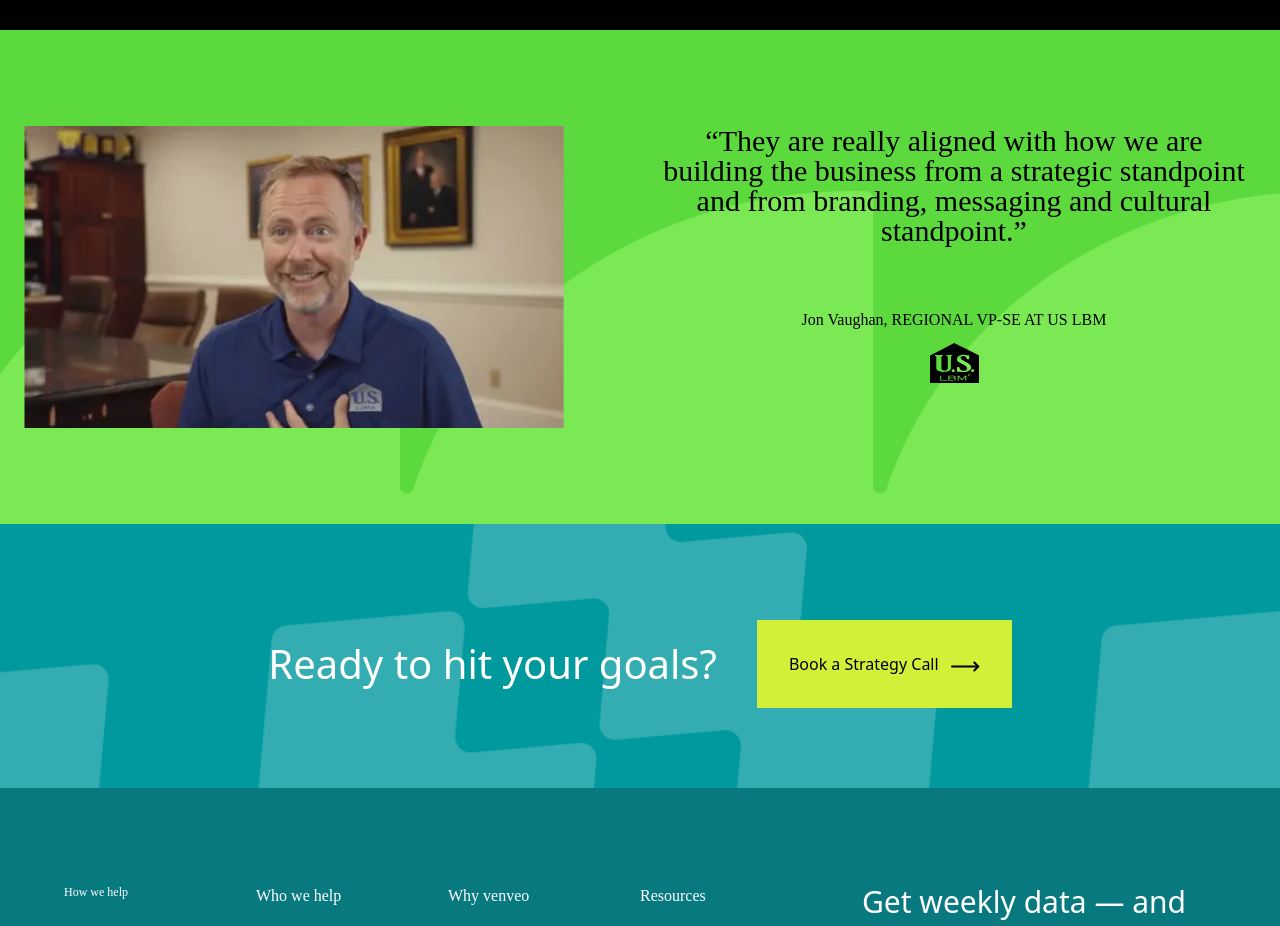
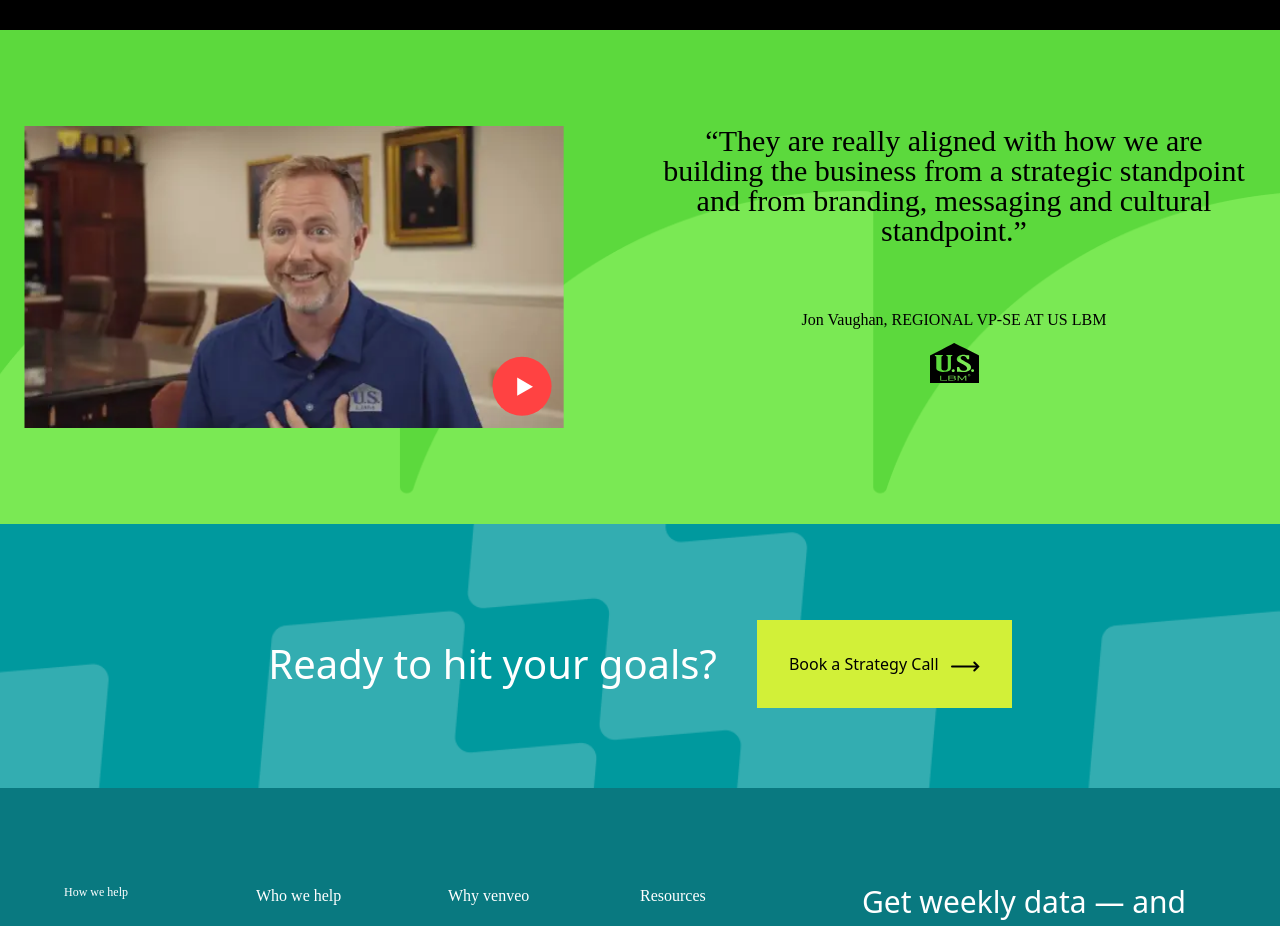
Before and after one commit to divansh-529/team-vento, a plain HTML site: page footer.html in a window 1280 px wide. Shown: the part 2420-3346 px from the top of the page. Drawn offline with nearby package versions, Linux system fonts and the light colour scheme; a web font is replaced by a local one.

Commit message:
play-button

```diff
--- a/footer.html
+++ b/footer.html
@@ -165,8 +165,9 @@
         <div class="container">
             <div class="flex w-full flex-wrap">
                 <div class="lg:w-1/2 lg:mb-0 mb-6 px-3 mx-auto">
-                    <div class="max-w-[540px]">
+                    <div class="max-w-[540px] relative">
                         <img src="./assets/image/webp/Jon-Vaughan-Testimonial.webp" alt="Jon-Vaughan-Testimonial">
+                        <img class="absolute right-3 bottom-3 cursor-pointer" src="./assets/image/SVG/play-button.svg" alt="play-button">
                     </div>
                 </div>
                 <div class="lg:w-1/2 px-3 mx-auto text-center">
```
Also changed, not shown: assets/image/SVG/play-button.svg (added).
